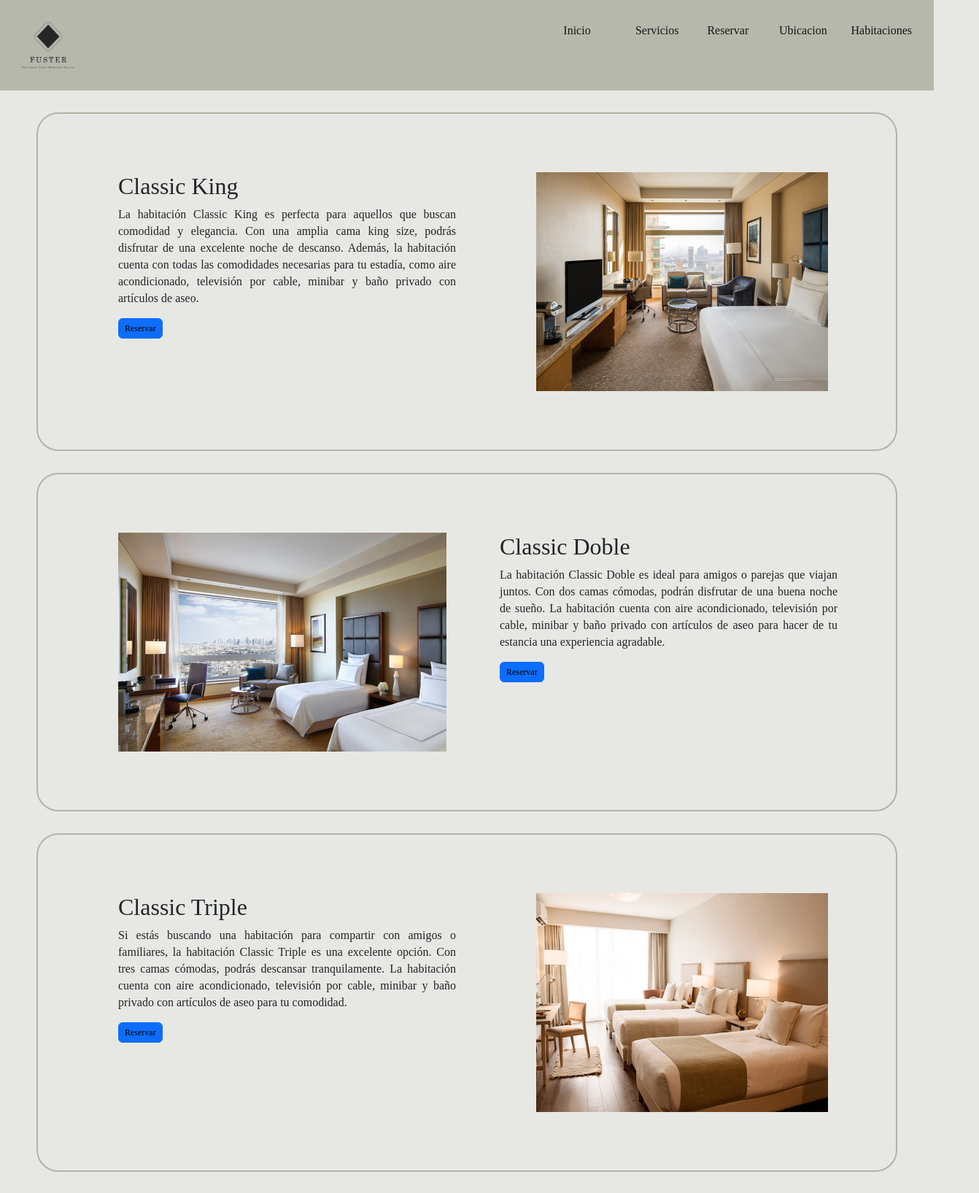
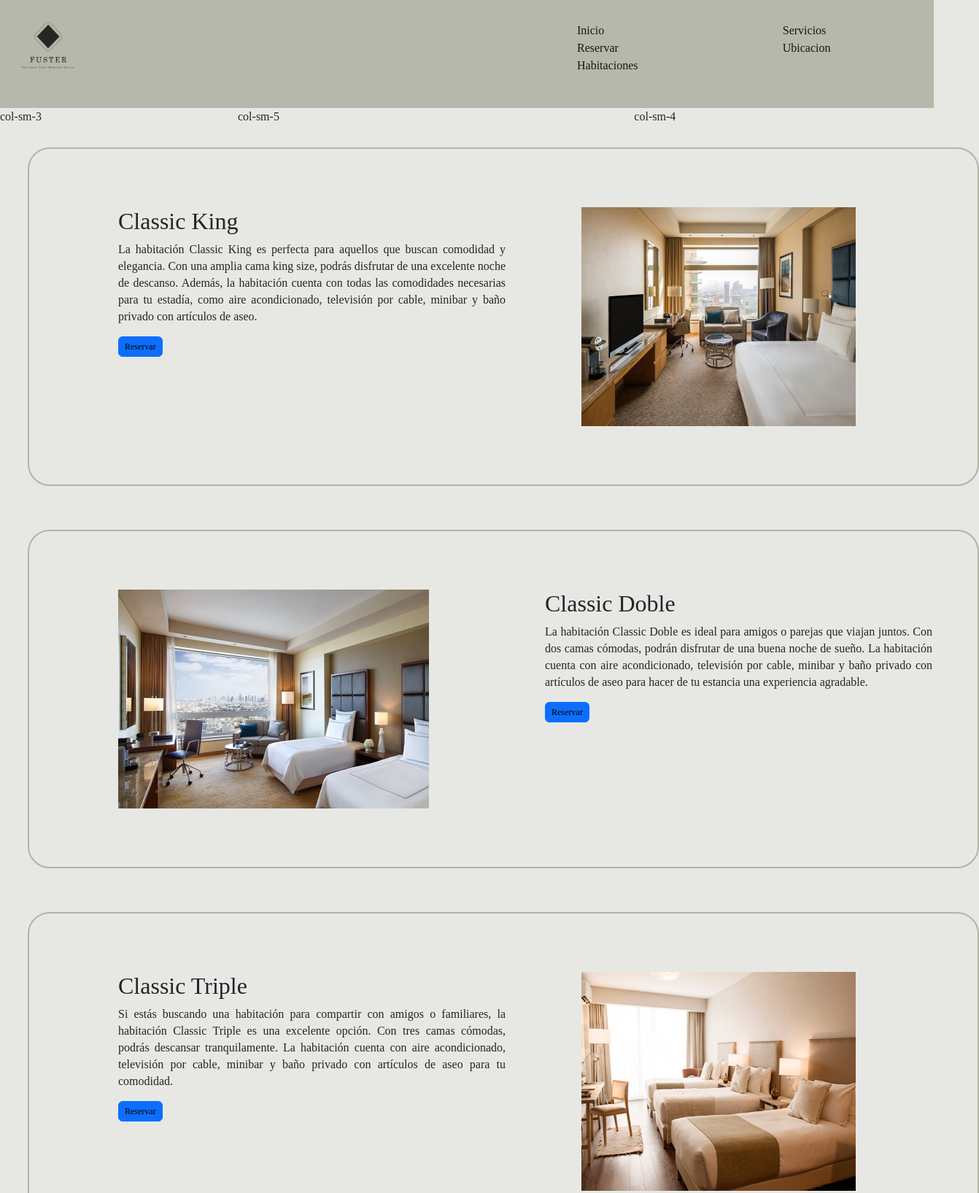
Before and after one commit to umafuster/PFFuster, a plain HTML site: page Pages/habitaciones.html in a window 1280 px wide. Shown: the top 1635 px of the page at 73% size, 1342 px wide, since content can reach past the window. Drawn offline with nearby package versions, Linux system fonts and the light colour scheme; a web font is replaced by a local one.

Commit message:
Modificaciones Responsive No Logrado

```diff
--- a/Pages/habitaciones.html
+++ b/Pages/habitaciones.html
@@ -29,21 +29,21 @@
     <img src="../Images/Logo.png" alt="Logo" class="logo">
 
     <nav>
-            <ul>
-                <li class="link">
+      <ul class="row">
+        <li class="col-sm-5">
           <a href="../index.html">Inicio</a>
         </li>
 
-                <li lass="link">
+        <li class="col-sm-5">
           <a href="../Pages/servicios.html">Servicios</a>
         </li>
-                <li lass="link">
+        <li class="col-sm-4">
           <a href="../Pages/reservar.html">Reservar</a>
         </li>
-                <li lass="link">
+        <li class="col-sm-5">
           <a href="../Pages/ubicacion.html">Ubicacion</a>
         </li>
-                <li lass="link-h">
+        <li class="col-sm-4">
           <a href="../Pages/habitaciones.html">Habitaciones</a>
         </li>
       </ul>
@@ -51,10 +51,14 @@
   </header>
 
 
-
-
+    <div class="row">
+        <div class="col-sm-3">col-sm-3</div>
+        <div class="col-sm-5">col-sm-5</div>
+        <div class="col-sm-4">col-sm-4</div>
+      </div>
+<section class="row">
     <!-- Habitacion 1-->
-    <section class="container-hab-1">
+    <section class="container-hab-1 row">
 
 
         <!-- Imagen -->
@@ -89,7 +93,7 @@
 
 
     <!-- Habitacion 2-->
-    <section class="container-hab-2">
+    <section class="container-hab-2 row">
         <!-- Imagen -->
         <img src="../Images/classic-doble.jpg" class="container-hab-2-img" alt="Classic Doble">
 
@@ -118,7 +122,7 @@
 
 
     <!-- Habitacion 3-->
-    <section class="container-hab-3">
+    <section class="container-hab-3 row">
 
         <!-- Imagen -->
         <img src="../Images/classic-triple.jpg" class="container-hab-3-img" alt="Classic Triple">
@@ -145,7 +149,7 @@
 
 
     <!-- Habitacion 4-->
-    <section class="container-hab-4">
+    <section class="container-hab-4 row">
 
         <!-- Imagen -->
         <img src="../Images/suite.jpg" class="container-hab-4-img" alt="Suite">
@@ -176,7 +180,7 @@
 
 
     <!-- Habitacion 5-->
-    <section class="container-hab-5">
+    <section class="container-hab-5 row">
 
         <!-- Imagen -->
         <img src="../Images/executive-suite.jpeg" class="container-hab-5-img" alt="Executive Suite">
@@ -208,7 +212,7 @@
 
 
 
-
+</section>
 
 
     <!-- Footer -->
```
Also changed, not shown: CSS/style.css (+49 -0 lines), Pages/servicios.html (+7 -7 lines), index.html (+18 -18 lines). Lines whose indentation alone changed are shown as unchanged.
